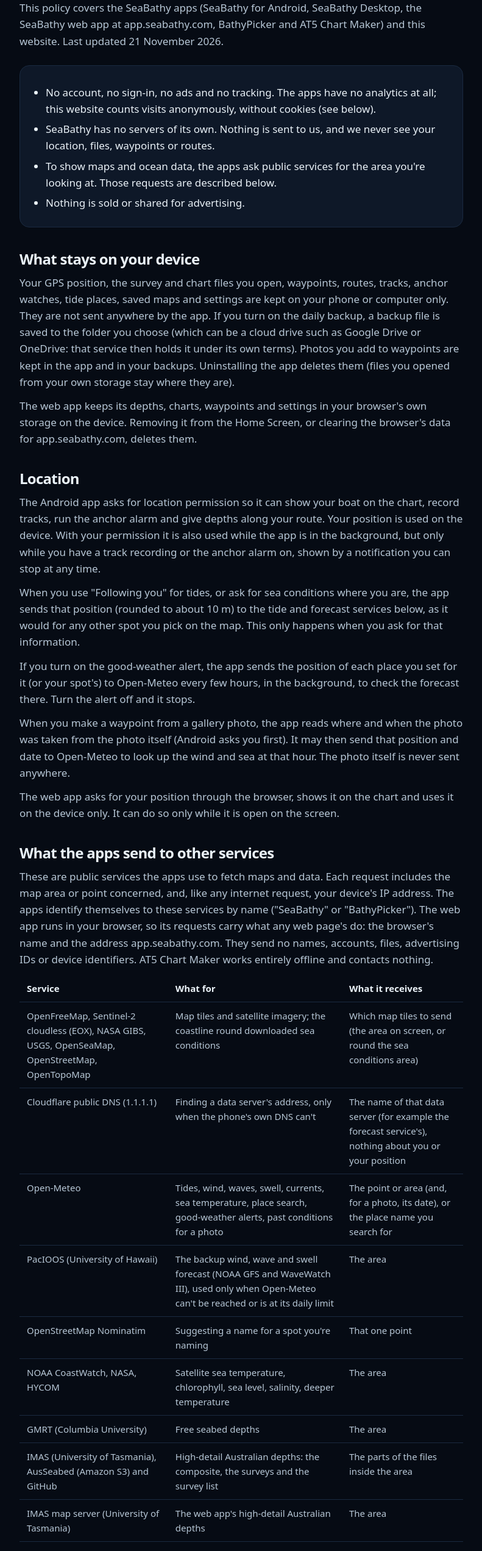
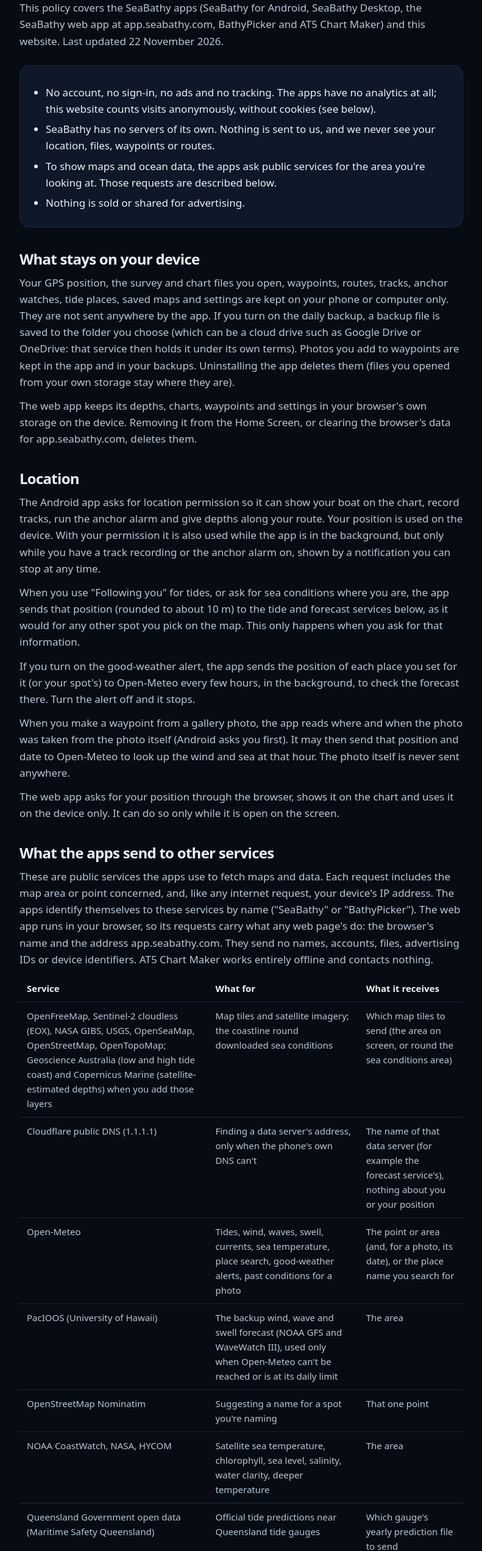
Before and after one commit to SeaBathy/website, a plain HTML site: page privacy.html in a window 1280 px wide. Shown: the part 248-2792 px from the top of the page at 61% size, without its empty margins (244-1035 px from the left). Drawn offline with Linux system fonts and the light colour scheme.

Commit message:
Privacy: servers added in Android 1.4.2

```diff
--- a/privacy.html
+++ b/privacy.html
@@ -46,7 +46,7 @@
 <main class="policy">
   <p class="eyebrow">Privacy policy</p>
   <h1>Your data stays yours.</h1>
-  <p>This policy covers the SeaBathy apps (SeaBathy for Android, SeaBathy Desktop, the SeaBathy web app at app.seabathy.com, BathyPicker and AT5 Chart Maker) and this website. Last updated 21 November 2026.</p>
+  <p>This policy covers the SeaBathy apps (SeaBathy for Android, SeaBathy Desktop, the SeaBathy web app at app.seabathy.com, BathyPicker and AT5 Chart Maker) and this website. Last updated 22 November 2026.</p>
 
   <div class="summary">
     <ul>
@@ -74,14 +74,16 @@
   <p>These are public services the apps use to fetch maps and data. Each request includes the map area or point concerned, and, like any internet request, your device's IP address. The apps identify themselves to these services by name ("SeaBathy" or "BathyPicker"). The web app runs in your browser, so its requests carry what any web page's do: the browser's name and the address app.seabathy.com. They send no names, accounts, files, advertising IDs or device identifiers. AT5 Chart Maker works entirely offline and contacts nothing.</p>
   <table>
     <tr><th>Service</th><th>What for</th><th>What it receives</th></tr>
-    <tr><td>OpenFreeMap, Sentinel-2 cloudless (EOX), NASA GIBS, USGS, OpenSeaMap, OpenStreetMap, OpenTopoMap</td><td>Map tiles and satellite imagery; the coastline round downloaded sea conditions</td><td>Which map tiles to send (the area on screen, or round the sea conditions area)</td></tr>
+    <tr><td>OpenFreeMap, Sentinel-2 cloudless (EOX), NASA GIBS, USGS, OpenSeaMap, OpenStreetMap, OpenTopoMap; Geoscience Australia (low and high tide coast) and Copernicus Marine (satellite-estimated depths) when you add those layers</td><td>Map tiles and satellite imagery; the coastline round downloaded sea conditions</td><td>Which map tiles to send (the area on screen, or round the sea conditions area)</td></tr>
     <tr><td>Cloudflare public DNS (1.1.1.1)</td><td>Finding a data server's address, only when the phone's own DNS can't</td><td>The name of that data server (for example the forecast service's), nothing about you or your position</td></tr>
     <tr><td>Open-Meteo</td><td>Tides, wind, waves, swell, currents, sea temperature, place search, good-weather alerts, past conditions for a photo</td><td>The point or area (and, for a photo, its date), or the place name you search for</td></tr>
     <tr><td>PacIOOS (University of Hawaii)</td><td>The backup wind, wave and swell forecast (NOAA GFS and WaveWatch III), used only when Open-Meteo can't be reached or is at its daily limit</td><td>The area</td></tr>
     <tr><td>OpenStreetMap Nominatim</td><td>Suggesting a name for a spot you're naming</td><td>That one point</td></tr>
-    <tr><td>NOAA CoastWatch, NASA, HYCOM</td><td>Satellite sea temperature, chlorophyll, sea level, salinity, deeper temperature</td><td>The area</td></tr>
+    <tr><td>NOAA CoastWatch, NASA, HYCOM</td><td>Satellite sea temperature, chlorophyll, sea level, salinity, water clarity, deeper temperature</td><td>The area</td></tr>
+    <tr><td>Queensland Government open data (Maritime Safety Queensland)</td><td>Official tide predictions near Queensland tide gauges</td><td>Which gauge's yearly prediction file to send</td></tr>
+    <tr><td>NSW Government map service (Department of Climate Change, Energy, the Environment and Water)</td><td>NSW seabed reef outlines, only while that layer is on</td><td>The map tile being looked at</td></tr>
     <tr><td>GMRT (Columbia University)</td><td>Free seabed depths</td><td>The area</td></tr>
-    <tr><td>IMAS (University of Tasmania), AusSeabed (Amazon S3) and GitHub</td><td>High-detail Australian depths: the composite, the surveys and the survey list</td><td>The parts of the files inside the area</td></tr>
+    <tr><td>IMAS (University of Tasmania), AusSeabed (Amazon S3 and Geoscience Australia's data warehouse) and GitHub</td><td>High-detail Australian depths: the composite, the marine park mosaics, the surveys and the survey list</td><td>The parts of the files inside the area</td></tr>
     <tr><td>IMAS map server (University of Tasmania)</td><td>The web app's high-detail Australian depths</td><td>The area</td></tr>
     <tr><td>NOAA NCEI (United States), Canadian Hydrographic Service, EMODnet (European Union)</td><td>High-detail depths in the USA, Canada and Europe</td><td>The area</td></tr>
     <tr><td>LINZ (New Zealand) and Digital Earth Pacific (Pacific Community), both stored with Amazon Web Services</td><td>High-detail depths in New Zealand and the Pacific islands: the file lists and the depths</td><td>The area, and which parts of the depth files to send</td></tr>
--- a/sitemap.xml
+++ b/sitemap.xml
@@ -10,7 +10,7 @@
   </url>
   <url>
     <loc>https://seabathy.com/privacy</loc>
-    <lastmod>2026-11-21</lastmod>
+    <lastmod>2026-11-22</lastmod>
   </url>
   <url>
     <loc>https://seabathy.com/terms</loc>
```
